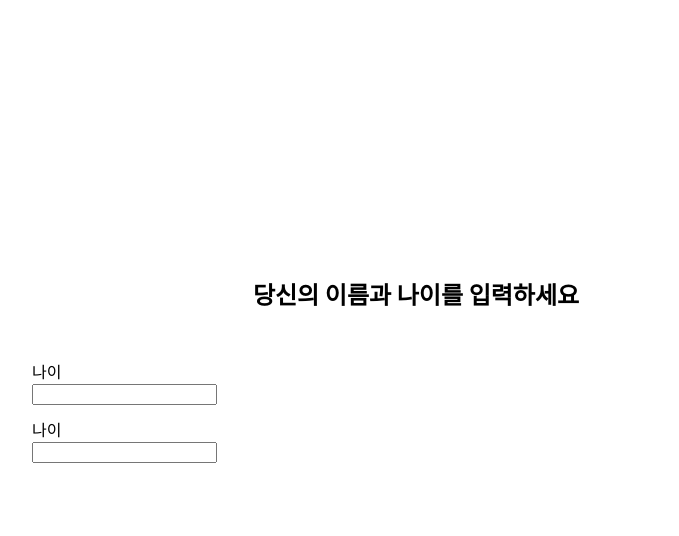
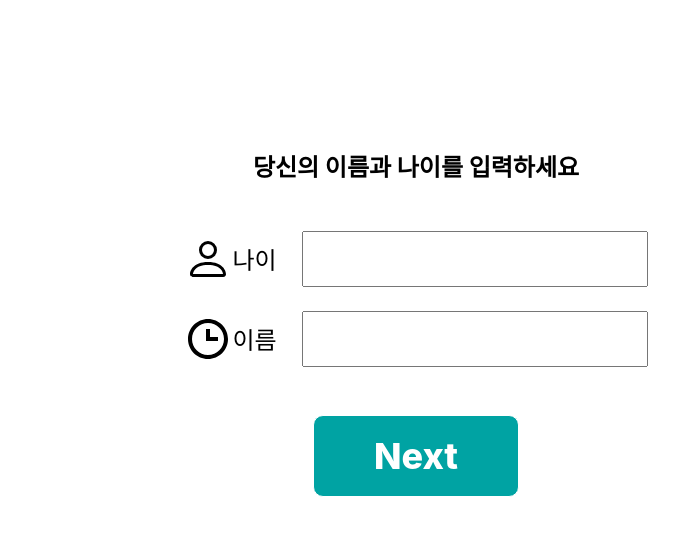
Before and after one commit to hanbin9775/simple-website, a React (Create React App) app: page /input in a window 1280 px wide. Shown: the top 536 px of the page, without its empty margins (224-903 px from the left). Built offline with nearby package versions, Linux system fonts and the light colour scheme.

Commit message:
[#3] react-icons 모듈 설치 후 Input View input label, box, next btn 추가

```diff
--- a/package.json
+++ b/package.json
@@ -15,6 +15,7 @@
     "firebase": "^8.2.9",
     "react": "^17.0.1",
     "react-dom": "^17.0.1",
+    "react-icons": "^4.2.0",
     "react-router-dom": "^5.2.0",
     "react-scripts": "4.0.2",
     "styled-components": "^5.2.1",
--- a/src/views/input/Input.styled.tsx
+++ b/src/views/input/Input.styled.tsx
@@ -1,8 +1,9 @@
 /* eslint-disable @typescript-eslint/explicit-function-return-type */
 import styled from "styled-components";
+import { Link } from "react-router-dom";
 
 export const InputContainer = styled.section`
-  padding: 20%;
+  padding: 10%;
 `;
 
 export const DescribeText = styled.h2`
@@ -12,9 +13,40 @@ export const DescribeText = styled.h2`
 `;
 
 export const InputWrapper = styled.div`
-  margin-bottom: 12px;
+  margin-bottom: 24px;
+  justify-content: center;
+  display: flex;
+  align-items: center;
 `;
 
-export const InputLabel = styled.div``;
+export const InputLabel = styled.div`
+  font-size: 24px;
+`;
 
-export const InputBox = styled.input``;
+export const InputBox = styled.input`
+  height: 50px;
+  width: 33%;
+  margin-left: 25px;
+`;
+
+export const ButtonWrapper = styled.div`
+  display: flex;
+  justify-content: center;
+  margin-top: 48px;
+`;
+
+export const NextButton = styled(Link)`
+  background-color: #00a3a3;
+  border: 1px solid white;
+  padding: 18px 60px;
+  font-size: 36px;
+  font-weight: 800;
+  color: #fff;
+  border-radius: 10px;
+  text-decoration: none;
+
+  &:hover {
+    background-color: white;
+    color: #00a3a3;
+  }
+`;
--- a/src/views/input/Input.tsx
+++ b/src/views/input/Input.tsx
@@ -2,6 +2,8 @@
  * @description home 화면
  */
 import React from "react";
+import { BsPerson } from "react-icons/bs";
+import { BiTime } from "react-icons/bi";
 import * as s from "./Input.styled";
 
 const Input = (): JSX.Element => {
@@ -9,13 +11,24 @@ const Input = (): JSX.Element => {
     <s.InputContainer>
       <s.DescribeText>당신의 이름과 나이를 입력하세요</s.DescribeText>
       <s.InputWrapper>
+        <BsPerson size={48} />
         <s.InputLabel>나이</s.InputLabel>
         <s.InputBox />
       </s.InputWrapper>
       <s.InputWrapper>
-        <s.InputLabel>나이</s.InputLabel>
+        <BiTime size={48} />
+        <s.InputLabel>이름</s.InputLabel>
         <s.InputBox />
       </s.InputWrapper>
+      <s.ButtonWrapper>
+        <s.NextButton
+          to={{
+            pathname: "/",
+          }}
+        >
+          Next
+        </s.NextButton>
+      </s.ButtonWrapper>
     </s.InputContainer>
   );
 };
```
Also changed, not shown: 1 other file (tests, documents, lock files or other folders).
